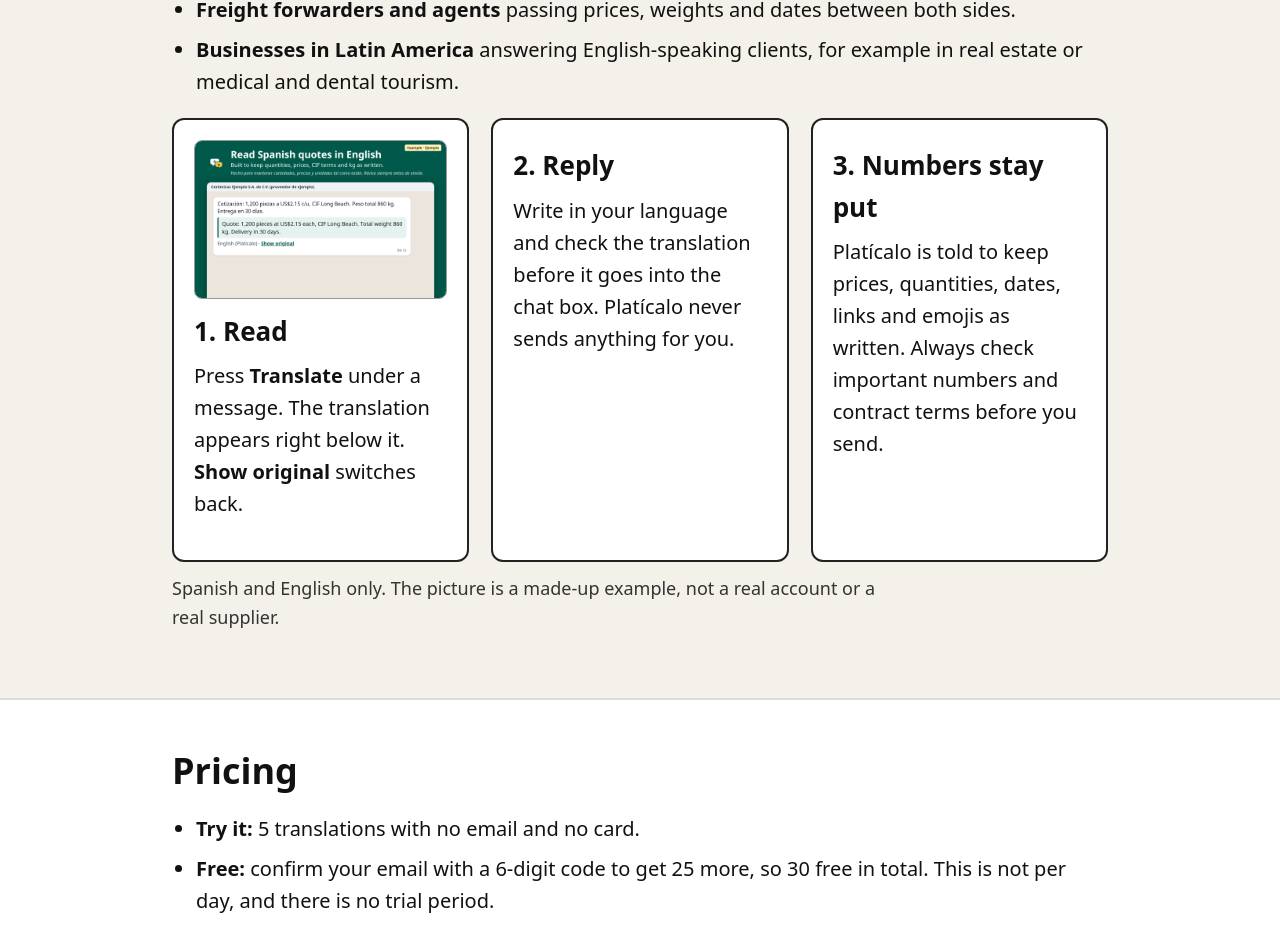
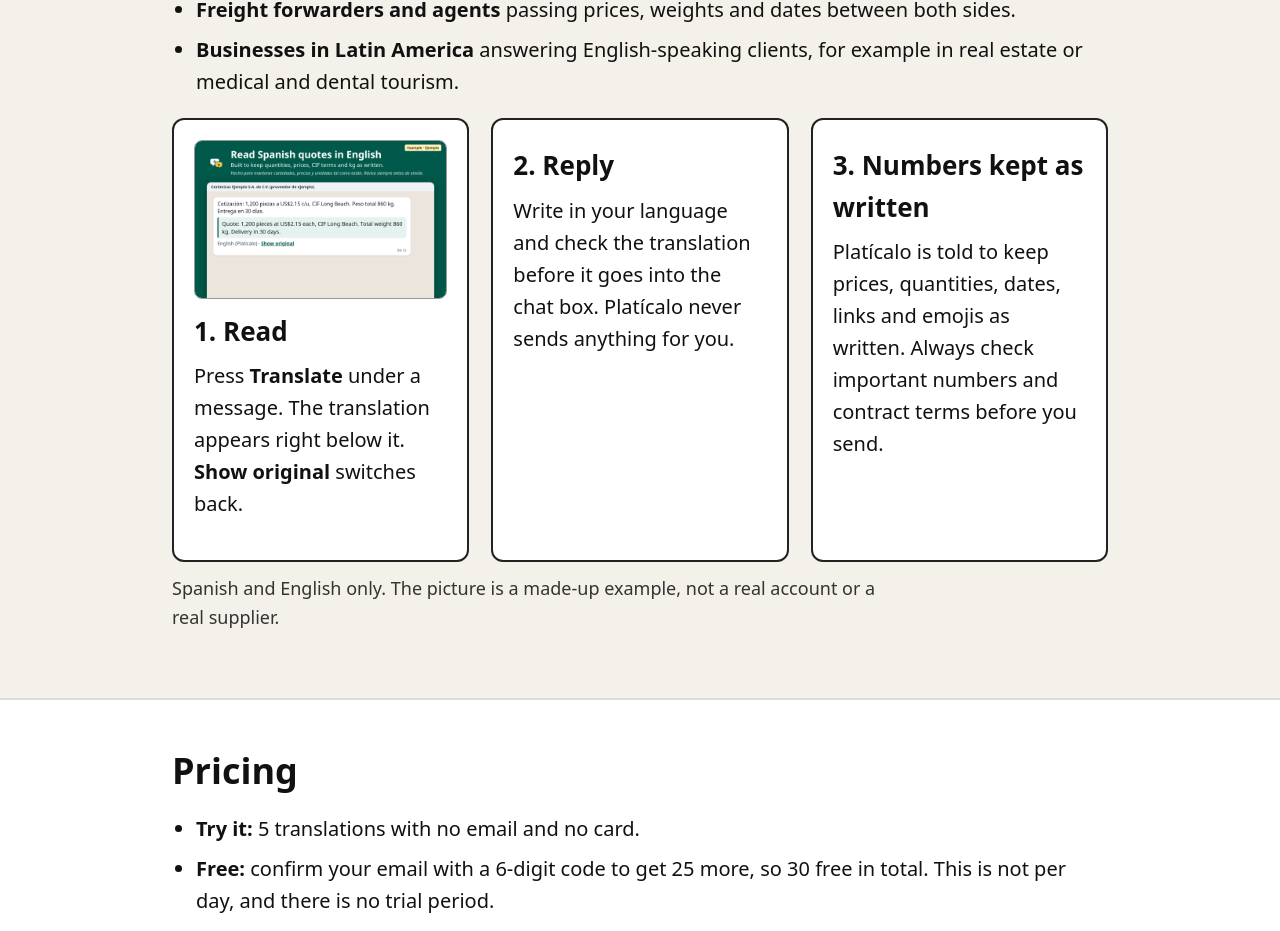
Before and after one commit to AtlasOperatorAI/atlas-operator-website, a plain HTML site: page platicalo/index.html in a window 1280 px wide. Shown: the part 828-1759 px from the top of the page. Drawn offline with Linux system fonts and the light colour scheme.

Commit message:
platicalo: card 3 heading matches built-to-keep wording

```diff
--- a/platicalo/index.html
+++ b/platicalo/index.html
@@ -20,7 +20,7 @@
 <div class="grid" style="margin-top:16px">
 <div class="card"><img src="/img/platicalo-quote.png" alt="Example: a Spanish supplier quote with its English translation shown under it. Sample text, not a real chat." loading="lazy"><h3>1. Read</h3><p>Press <b>Translate</b> under a message. The translation appears right below it. <b>Show original</b> switches back.</p></div>
 <div class="card"><h3>2. Reply</h3><p>Write in your language and check the translation before it goes into the chat box. Platícalo never sends anything for you.</p></div>
-<div class="card"><h3>3. Numbers stay put</h3><p>Platícalo is told to keep prices, quantities, dates, links and emojis as written. Always check important numbers and contract terms before you send.</p></div>
+<div class="card"><h3>3. Numbers kept as written</h3><p>Platícalo is told to keep prices, quantities, dates, links and emojis as written. Always check important numbers and contract terms before you send.</p></div>
 </div>
 <p class="small" style="margin-top:12px">Spanish and English only. The picture is a made-up example, not a real account or a real supplier.</p>
 </div></section>
```
